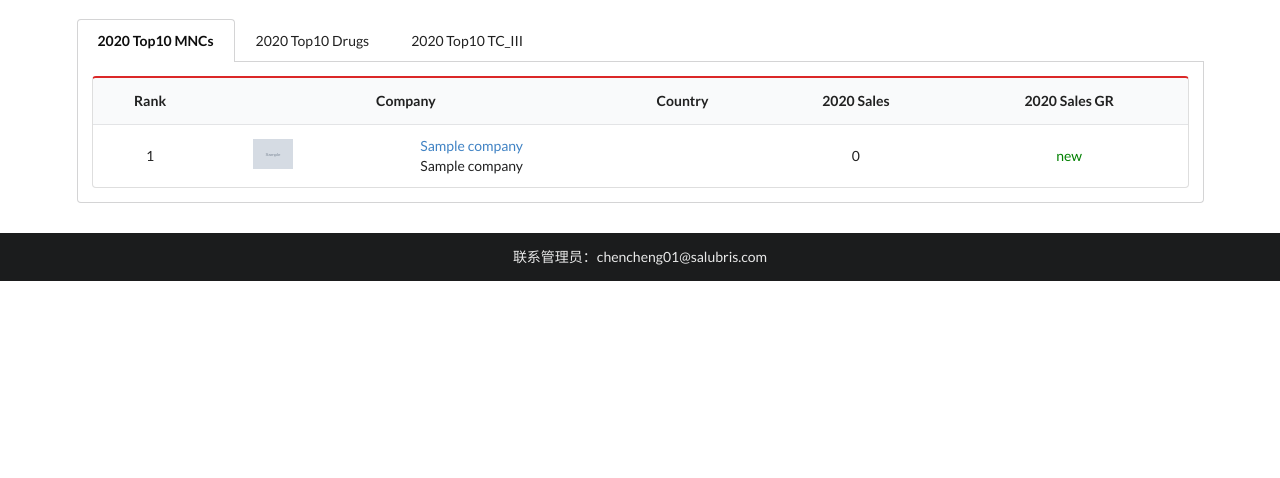
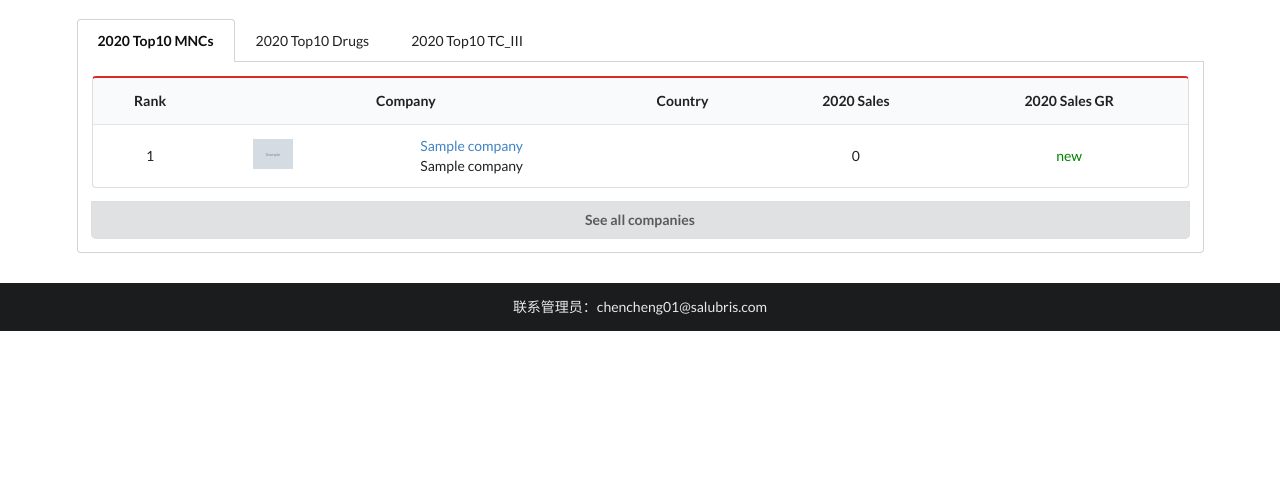
Before and after one commit to ccpic/datasite, a Django app: page /rdpac/ in a window 1280 px wide. Shown: the part 157-635 px from the top of the page. Run offline with Django 3.2, Linux system fonts and the light colour scheme; a user stored in the database is signed in; tables that the repository leaves empty hold one stand-in row (values such as "Sample post"); grey boxes marked "Sample" are stand-in pictures; parts of the project's set-up code (start-up, migrations or seed data) failed here and were passed over; some libraries are stand-ins or nearby versions.

Commit message:
Re-structured the templates

```diff
--- /dev/null
+++ b/rdpac/templates/rdpac/company_panel.html
@@ -0,0 +1,43 @@
+{% load humanize %} {% load tags %}
+
+<table class="ui red selectable table">
+    <thead>
+        <tr>
+            <th>Rank</th>
+            <th colspan="2">Company</th>
+            <th>Country</th>
+            <th>{{ CURRENT_YEAR }} Sales</th>
+            <th>{{ CURRENT_YEAR }} Sales GR</th>
+        </tr>
+    </thead>
+    <tbody>
+        {% for company in companies_ranked %}
+        <tr>
+            <td>{{ forloop.counter0|add:1 }}</td>
+            <td><a href="{% url 'rdpac:company_detail' company.pk %}"><img src="{{ company.logo.url }}" /></a></td>
+            <td>
+                <div class="item">
+                    <div class="middle aligned content">
+                        <div class="header"><a
+                                href="{% url 'rdpac:company_detail' company.pk %}">{{ company.name_cn }}</a></div>
+                        <div class="meta">
+                            <span class="molecule_en">{{ company.name_en }}</span>
+                        </div>
+                    </div>
+                </div>
+            </td>
+            <td><i class="{{ company.country_code }} flag"></i></td>
+            <td align="right">
+                {{ company.latest_annual_netsales|floatformat:"0"|intcomma }}
+            </td>
+            <td class="gr">
+                {% if company.latest_annual_netsales_gr %}
+                {{ company.latest_annual_netsales_gr|percentage:0 }}
+                {% else %}
+                new
+                {% endif %}
+            </td>
+        </tr>
+        {% endfor %}
+    </tbody>
+</table>
--- /dev/null
+++ b/rdpac/templates/rdpac/drug_panel.html
@@ -0,0 +1,61 @@
+{% load humanize %} {% load tags %}
+
+<table class="ui blue selectable table">
+    <thead>
+        <tr>
+            <th>Rank</th>
+            <th>Molecule</th>
+            <th>Product</th>
+            <th>Company</th>
+            <th>{{ CURRENT_YEAR }} Sales</th>
+            <th>{{ CURRENT_YEAR }} Sales GR</th>
+        </tr>
+    </thead>
+    <tbody>
+        {% for sales in sales_ranked %}
+        <tr>
+            <td>{{ forloop.counter0|add:1 }}</td>
+            <td>
+                <div class="item">
+                    <div class="middle aligned content">
+                        <div class="header">
+                            <a href="{% url 'rdpac:drug_detail' sales.drug.pk %}">{{ sales.drug.molecule_cn }}</a>
+                        </div>
+                        <div class="meta">
+                            <span class="molecule_en">{{ sales.drug.molecule_en|truncatechars:20 }}</span>
+                        </div>
+                    </div>
+                </div>
+            </td>
+            <td>
+                <div class="item">
+                    <div class="middle aligned content">
+                        <div class="header">
+                            {% if sales.drug.product_name_cn %}
+                            {{ sales.drug.product_name_cn }}
+                            {% else %}
+                            暂无中文商品名
+                            {% endif %}
+                        </div>
+                        <div class="meta">
+                            <span class="product_name_en">{{ sales.drug.product_name_en|truncatechars:20 }}</span>
+                        </div>
+                    </div>
+                </div>
+            </td>
+            <td><a href="{% url 'rdpac:company_detail' sales.company.pk %}"><img
+                        src="{{ sales.company.logo.url }}" /></a></td>
+            <td align="right">
+                {{ sales.drug.latest_annual_netsales|floatformat:"0"|intcomma }}
+            </td>
+            <td class="gr">
+                {% if sales.drug.latest_annual_netsales_gr %}
+                {{ sales.drug.latest_annual_netsales_gr|percentage:0 }}
+                {% else %}
+                new
+                {% endif %}
+            </td>
+        </tr>
+        {% endfor %}
+    </tbody>
+</table>
--- a/rdpac/templates/rdpac/index.html
+++ b/rdpac/templates/rdpac/index.html
@@ -15,193 +15,7 @@
     {% include 'rdpac/search_bar.html' %}
   </div>
   <div class="ui hidden divider"></div>
-  <div class="ui top attached tabular menu">
-    <a class="active item" data-tab="company_rank">{{ CURRENT_YEAR }} Top10 MNCs</a>
-    <a class="item" data-tab="drug_rank">{{ CURRENT_YEAR }} Top10 Drugs</a>
-    <a class="item" data-tab="tc_iiis_rank">{{ CURRENT_YEAR }} Top10 TC_III</a>
-  </div>
-  <div class="ui bottom attached active tab segment" data-tab="company_rank">
-    <table class="ui red selectable table">
-      <thead>
-        <tr>
-          <th>Rank</th>
-          <th colspan="2">Company</th>
-          <th>Country</th>
-          <th>{{ CURRENT_YEAR }} Sales</th>
-          <th>{{ CURRENT_YEAR }} Sales GR</th>
-        </tr>
-      </thead>
-      <tbody>
-        {% for company in companies_ranked %}
-        <tr>
-          <td>{{ forloop.counter0|add:1 }}</td>
-          <td><a href="{% url 'rdpac:company_detail' company.pk %}"><img src="{{ company.logo.url }}" /></a></td>
-          <td>
-            <div class="item">
-              <div class="middle aligned content">
-                <div class="header"><a href="{% url 'rdpac:company_detail' company.pk %}">{{ company.name_cn }}</a></div>
-                <div class="meta">
-                  <span class="molecule_en">{{ company.name_en }}</span>
-                </div>
-              </div>
-            </div>
-          </td>
-          <td><i class="{{ company.country_code }} flag"></i></td>
-          <td align="right">
-            {{ company.latest_annual_netsales|floatformat:"0"|intcomma }}
-          </td>
-          <td class="gr">
-            {% if company.latest_annual_netsales_gr %}
-            {{ company.latest_annual_netsales_gr|percentage:0 }}
-            {% else %}
-            new
-            {% endif %}
-          </td>
-        </tr>
-        {% endfor %}
-      </tbody>
-    </table>
-  </div>
-  <div class="ui bottom attached tab segment" data-tab="drug_rank">
-    <table class="ui blue selectable table">
-      <thead>
-        <tr>
-          <th>Rank</th>
-          <th>Molecule</th>
-          <th>Product</th>
-          <th>Company</th>
-          <th>{{ CURRENT_YEAR }} Sales</th>
-          <th>{{ CURRENT_YEAR }} Sales GR</th>
-        </tr>
-      </thead>
-      <tbody>
-        {% for sales in sales_ranked %}
-        <tr>
-          <td>{{ forloop.counter0|add:1 }}</td>
-          <td>
-            <div class="item">
-              <div class="middle aligned content">
-                <div class="header">
-                  <a href="{% url 'rdpac:drug_detail' sales.drug.pk %}">{{ sales.drug.molecule_cn }}</a>
-                </div>
-                <div class="meta">
-                  <span class="molecule_en">{{ sales.drug.molecule_en|truncatechars:20 }}</span>
-                </div>
-              </div>
-            </div>
-          </td>
-          <td>
-            <div class="item">
-              <div class="middle aligned content">
-                <div class="header">
-                  {% if sales.drug.product_name_cn %}
-                  {{ sales.drug.product_name_cn }}
-                  {% else %}
-                  暂无中文商品名
-                  {% endif %}
-                </div>
-                <div class="meta">
-                  <span class="product_name_en">{{ sales.drug.product_name_en|truncatechars:20 }}</span>
-                </div>
-              </div>
-            </div>
-          </td>
-          <td><a href="{% url 'rdpac:company_detail' sales.company.pk %}"><img src="{{ sales.company.logo.url }}" /></a></td>
-          <td align="right">
-            {{ sales.drug.latest_annual_netsales|floatformat:"0"|intcomma }}
-          </td>
-          <td class="gr">
-            {% if sales.drug.latest_annual_netsales_gr %}
-            {{ sales.drug.latest_annual_netsales_gr|percentage:0 }}
-            {% else %}
-            new
-            {% endif %}
-          </td>
-        </tr>
-        {% endfor %}
-      </tbody>
-    </table>
-  </div>
-  <div class="ui bottom attached tab segment" data-tab="tc_iiis_rank">
-    <table class="ui purple selectable table">
-      <thead>
-        <tr>
-          <th>Rank</th>
-          <th>TC III Code</th>
-          <th>TC III Description</th>
-          <th>{{ CURRENT_YEAR }} Sales</th>
-          <th>{{ CURRENT_YEAR }} Sales GR</th>
-        </tr>
-      </thead>
-      <tbody>
-        {% for tc_iii in tc_iiis_ranked %}
-        <tr>
-          <td>{{ forloop.counter0|add:1 }}</td>
-          <td>{{ tc_iii.code }}</td>
-          <td>
-            <div class="item">
-              <div class="middle aligned content">
-                <div class="header">{{ tc_iii.name_cn }}</div>
-                <div class="meta">
-                  <span class="molecule_en">{{ tc_iii.name_en }}</span>
-                </div>
-              </div>
-            </div>
-          </td>
-          <td align="right">
-            {{ tc_iii.latest_annual_netsales|floatformat:"0"|intcomma }}
-          </td>
-          <td class="gr">
-            {% if tc_iii.latest_annual_netsales_gr %}
-            {{ tc_iii.latest_annual_netsales_gr|percentage:0 }}
-            {% else %}
-            new
-            {% endif %}
-          </td>
-        </tr>
-        {% endfor %}
-      </tbody>
-    </table>
-  </div>
+  {% block data %}{% endblock data %}
 </div>
-<div class="ui hidden divider"></div>
-<style>
-  .quick.link {
-    color: #e9e9e9;
-    cursor: pointer;
-  }
-
-  .quick.link:hover {
-    color: #0d71bb;
-    cursor: pointer;
-  }
-
-  .green {
-    color: green;
-  }
-
-  .red {
-    color: red;
-  }
-</style>
-<style>
-img{
-    max-height:30px;
-    max-width:100px;
-    height:auto;
-    width:auto;
-}
-</style>
-<script>
-  $(document).ready(function () {
-    $('.menu .item')
-      .tab()
-    ;
-    $('.gr:contains("-")').css('color', 'red');
-    $('.gr:not(:contains("-"))').css('color', 'green');
-  });
-</script>
-
-
 
 {% endblock body %}
--- /dev/null
+++ b/rdpac/templates/rdpac/rank.html
@@ -0,0 +1,66 @@
+<!-- extends表明此页面继承自 index.html 文件 -->
+{% extends "rdpac/index.html" %} {% load humanize %} {% load tags %}
+
+{% block data %}
+
+<div class="ui top attached tabular menu">
+    <a class="active item" data-tab="company_rank">{{ CURRENT_YEAR }} Top10 MNCs</a>
+    <a class="item" data-tab="drug_rank">{{ CURRENT_YEAR }} Top10 Drugs</a>
+    <a class="item" data-tab="tc_iiis_rank">{{ CURRENT_YEAR }} Top10 TC_III</a>
+</div>
+<div class="ui bottom attached active tab segment" data-tab="company_rank">
+    {% include "rdpac/company_panel.html" %}
+    <a href="{% url 'rdpac:company'  %}">
+        <div class="ui bottom attached button" tabindex="0">See all companies</div>
+    </a>
+</div>
+<div class="ui bottom attached tab segment" data-tab="drug_rank">
+    {% include "rdpac/drug_panel.html" %}
+    <a href="{% url 'rdpac:drug'  %}">
+        <div class="ui bottom attached button" tabindex="0">See all drugs</div>
+    </a>
+</div>
+<div class="ui bottom attached tab segment" data-tab="tc_iiis_rank">
+    {% include "rdpac/tc_iii_panel.html" %}
+    <a href="{% url 'rdpac:tc_iii'  %}">
+        <div class="ui bottom attached button" tabindex="0">See all TC IIIs</div>
+    </a>
+</div>
+<div class="ui hidden divider"></div>
+<style>
+    .quick.link {
+        color: #e9e9e9;
+        cursor: pointer;
+    }
+
+    .quick.link:hover {
+        color: #0d71bb;
+        cursor: pointer;
+    }
+
+    .green {
+        color: green;
+    }
+
+    .red {
+        color: red;
+    }
+</style>
+<style>
+    img {
+        max-height: 30px;
+        max-width: 100px;
+        height: auto;
+        width: auto;
+    }
+</style>
+<script>
+    $(document).ready(function () {
+        $('.menu .item')
+            .tab();
+        $('.gr:contains("-")').css('color', 'red');
+        $('.gr:not(:contains("-"))').css('color', 'green');
+    });
+</script>
+
+{% endblock data %}
--- /dev/null
+++ b/rdpac/templates/rdpac/tc_iii_panel.html
@@ -0,0 +1,41 @@
+{% load humanize %} {% load tags %}
+
+<table class="ui purple selectable table">
+    <thead>
+        <tr>
+            <th>Rank</th>
+            <th>TC III Code</th>
+            <th>TC III Description</th>
+            <th>{{ CURRENT_YEAR }} Sales</th>
+            <th>{{ CURRENT_YEAR }} Sales GR</th>
+        </tr>
+    </thead>
+    <tbody>
+        {% for tc_iii in tc_iiis_ranked %}
+        <tr>
+            <td>{{ forloop.counter0|add:1 }}</td>
+            <td>{{ tc_iii.code }}</td>
+            <td>
+                <div class="item">
+                    <div class="middle aligned content">
+                        <div class="header">{{ tc_iii.name_cn }}</div>
+                        <div class="meta">
+                            <span class="molecule_en">{{ tc_iii.name_en }}</span>
+                        </div>
+                    </div>
+                </div>
+            </td>
+            <td align="right">
+                {{ tc_iii.latest_annual_netsales|floatformat:"0"|intcomma }}
+            </td>
+            <td class="gr">
+                {% if tc_iii.latest_annual_netsales_gr %}
+                {{ tc_iii.latest_annual_netsales_gr|percentage:0 }}
+                {% else %}
+                new
+                {% endif %}
+            </td>
+        </tr>
+        {% endfor %}
+    </tbody>
+</table>
--- a/rdpac/urls.py
+++ b/rdpac/urls.py
@@ -10,5 +10,6 @@ urlpatterns = [
     path(
         r"company/<int:company_id>", views.company_detail, name="company_detail"
     ),  # 公司详情页
+    path(r"tc_iii/", views.tc_iii, name="tc_iii"),  # TC3列表
     path(r"search/<str:kw>", views.search, name="search"),  # 搜索
 ]
--- a/rdpac/views.py
+++ b/rdpac/views.py
@@ -37,7 +37,7 @@ def index(request):
         "sales_ranked": sales_ranked,
         "CURRENT_YEAR": CURRENT_YEAR,
     }
-    return render(request, "rdpac/index.html", context)
+    return render(request, "rdpac/rank.html", context)
 
 
 @login_required
@@ -53,11 +53,28 @@ def drug_detail(request, drug_id):
 
 @login_required
 def company(request):
+    companies = Company.objects.all()
+    try:
+        companies_ranked = sorted(
+            companies, key=lambda x: x.latest_annual_netsales, reverse=True
+        ) # 按最新年份销售由高到低排序
+    except:
+        companies_ranked = None
+
+    context = {
+        "companies_ranked": companies_ranked,
+        "CURRENT_YEAR": CURRENT_YEAR,
+    }
+    return render(request, "rdpac/company.html", context)
+
+
+@login_required
+def drug(request):
     pass
 
 
 @login_required
-def drug(request):
+def tc_iii(request):
     pass
 
 
```
Also changed, not shown: rdpac/templates/rdpac/company.html (added, +51 -0 lines).
